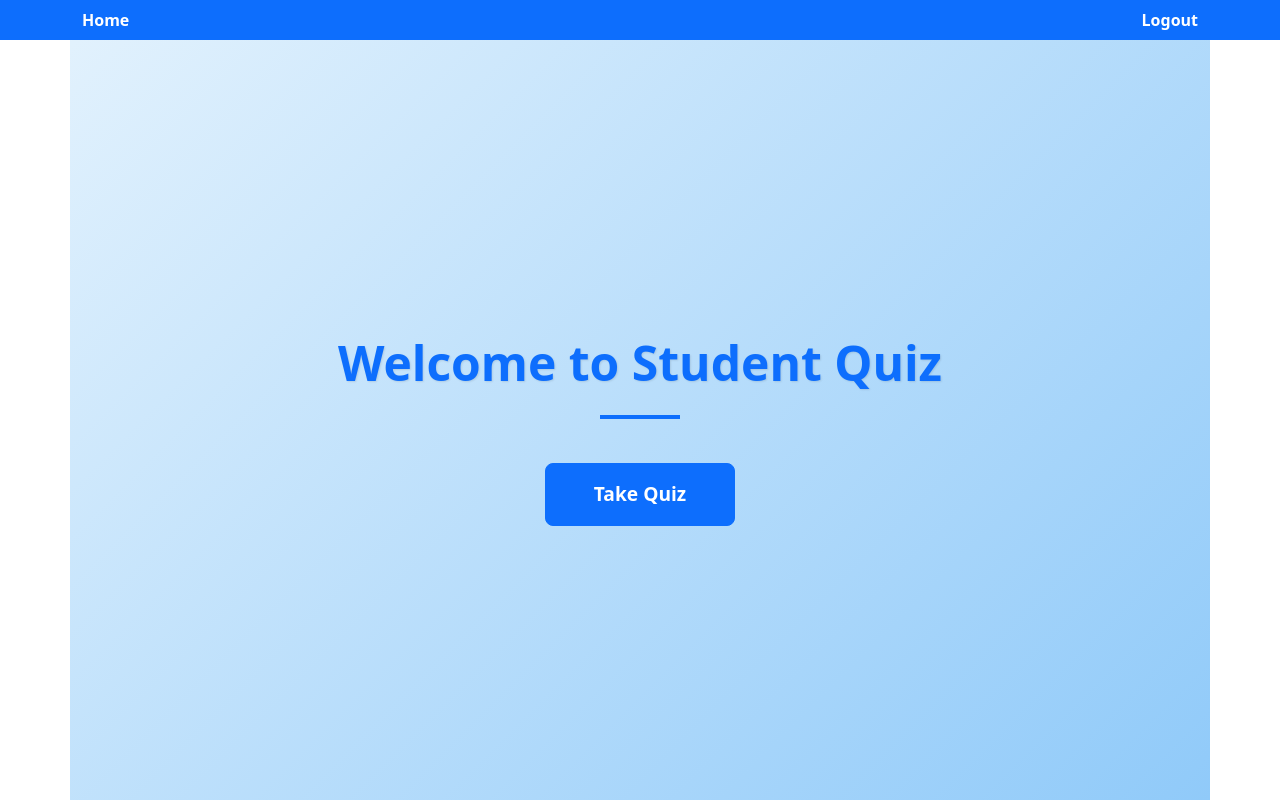
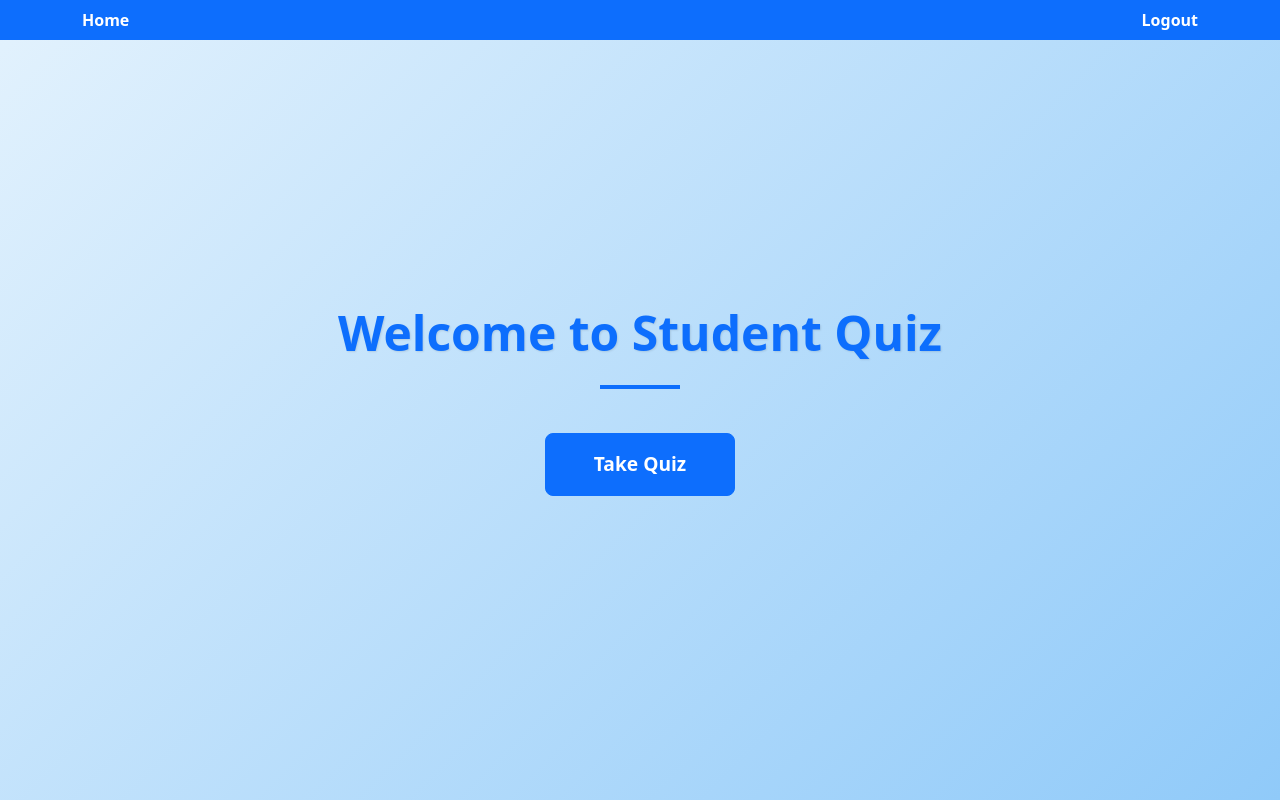
Before and after one commit to OmarKhaled2k3/Multiple-Choice-Online-Exam-System, a Django app: page /home/ in a window 1280 px wide. Run offline with Django 4.2, Linux system fonts and the light colour scheme; some libraries are stand-ins or nearby versions.

Commit message:
home page background

```diff
--- a/DjangoProject/quiz/templates/quiz/home.html
+++ b/DjangoProject/quiz/templates/quiz/home.html
@@ -4,7 +4,7 @@
 {% load static %}
 
 <!-- Main content -->
-<div class="container d-flex flex-column align-items-center justify-content-center min-vh-100" style="background: linear-gradient(135deg, #e3f2fd, #90caf9); padding-top: 60px;">
+<div class="d-flex flex-column align-items-center justify-content-center min-vh-100" style="background: linear-gradient(135deg, #e3f2fd, #90caf9); min-height: 100vh; width: 100vw; margin: 0; padding: 0;">
     <!-- Title -->
     <h1 class="text-center text-primary mb-4" style="font-size: 3rem; font-weight: bold; text-shadow: 1px 1px 2px rgba(0, 0, 0, 0.1);">
         Welcome to Student Quiz
```
Also changed, not shown: DjangoProject/db.sqlite3.
